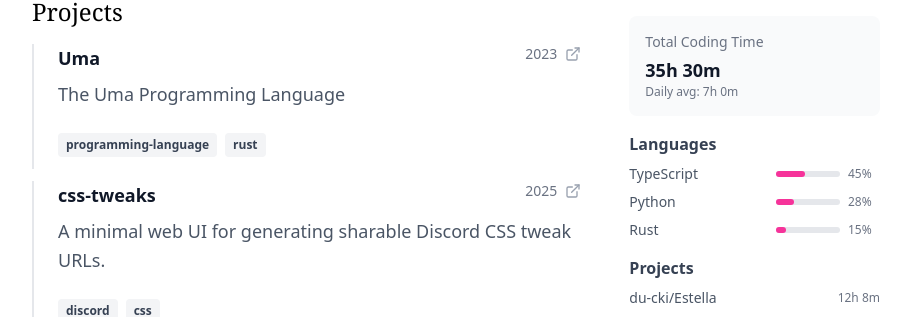
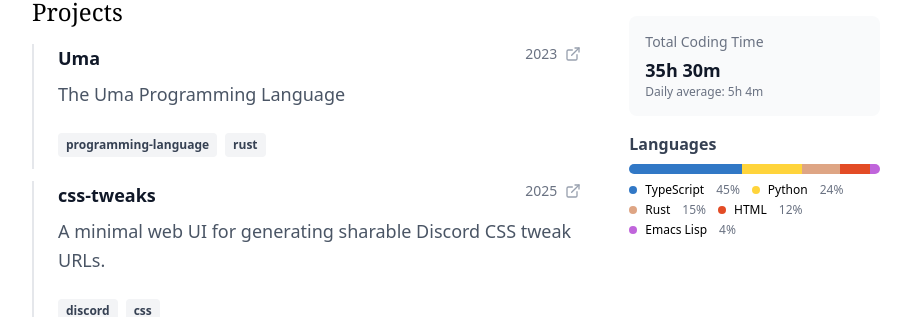
Before and after one commit to du-cki/faaz.dev, a Next.js app: page / in a window 1280 px wide. Shown: the part 495-812 px from the top of the page, without its empty margins (184-1095 px from the left). Built offline with nearby package versions, Linux system fonts and the light colour scheme; no server answers.

Commit message:
feat: github style language bar

```diff
--- a/components/home/RightSide.tsx
+++ b/components/home/RightSide.tsx
@@ -20,16 +20,22 @@ const getTimeForTimezone = (tz: string): string => {
 const getMockWakaTimeData = () => {
   return {
     total_seconds: 127800,
-    daily_average: 25200,
     languages: [
-      { name: "TypeScript", percent: 45.2, total_seconds: 57726 },
-      { name: "Python", percent: 28.1, total_seconds: 35912 },
-      { name: "Rust", percent: 15.3, total_seconds: 19553 },
-      { name: "HTML", percent: 2.7, total_seconds: 3451 },
-    ],
-    projects: [
-      { name: "du-cki/Estella", percent: 34.2, total_seconds: 43708 },
-      { name: "du-cki/faaz.dev", percent: 28.9, total_seconds: 36934 },
+      {
+        name: "TypeScript",
+        percent: 45,
+        total_seconds: 57726,
+        colour: "#3178C6",
+      },
+      { name: "Python", percent: 24, total_seconds: 35912, colour: "#FFD43B" },
+      { name: "Rust", percent: 15, total_seconds: 19553, colour: "#DEA584" },
+      { name: "HTML", percent: 12, total_seconds: 3451, colour: "#E34C26" },
+      {
+        name: "Emacs Lisp",
+        percent: 4,
+        total_seconds: 35912,
+        colour: "#C065DB",
+      },
     ],
   };
 };
@@ -99,52 +105,39 @@ export default function RightSide() {
             </div>
 
             <div className="text-xs text-gray-500">
-              Daily avg: {formatTime(wakaTimeData.daily_average)}
+              Daily average: {formatTime(wakaTimeData.total_seconds / 7)}
             </div>
           </div>
 
           <div>
-            <div className="text-md font-semibold text-gray-700 mb-2">
+            <span className="text-md font-semibold text-gray-700">
               Languages
+            </span>
+
+            <div className="flex items-center rounded-lg overflow-clip mt-2">
+              {wakaTimeData.languages.map(({ name, percent, colour }) => (
+                <div
+                  key={name}
+                  style={{ width: `${percent}%`, backgroundColor: colour }}
+                  className="h-2.5 hover:scale-110 transition-all"
+                />
+              ))}
             </div>
 
-            <div className="space-y-2">
-              {wakaTimeData.languages.slice(0, 3).map((lang, index) => (
-                <div
-                  key={index}
-                  className="flex items-center justify-between text-sm"
-                >
-                  <span className="text-gray-600">{lang.name}</span>
-                  <div className="flex items-center gap-2">
-                    <div className="w-16 bg-gray-200 rounded-full h-1.5">
-                      <div
-                        className="bg-pink-500 h-1.5 rounded-full"
-                        style={{ width: `${lang.percent}%` }}
-                      ></div>
-                    </div>
-                    <span className="text-gray-500 text-xs w-8">
-                      {lang.percent.toFixed(0)}%
+            <div className="flex flex-wrap space-x-3 space-y-1 mt-2 select-none">
+              {wakaTimeData.languages.map(({ name, colour, percent }) => (
+                <div key={name} className="flex items-center">
+                  <div
+                    className="rounded-full w-2 h-2 mr-2"
+                    style={{ backgroundColor: colour }}
+                  />
+
+                  <span className="text-xs font-medium! hover:text-gray-600 transition-all">
+                    {name}
+
+                    <span className="text-gray-500 ml-3">
+                      {percent.toFixed(0)}%
                     </span>
-                  </div>
-                </div>
-              ))}
-            </div>
-          </div>
-
-          <div>
-            <div className="text-md font-semibold text-gray-700 mb-2">
-              Projects
-            </div>
-
-            <div className="space-y-2">
-              {wakaTimeData.projects.slice(0, 2).map((project, index) => (
-                <div
-                  key={index}
-                  className="flex items-center justify-between text-sm"
-                >
-                  <span className="text-gray-600 truncate">{project.name}</span>
-                  <span className="text-gray-500 text-xs">
-                    {formatTime(project.total_seconds)}
                   </span>
                 </div>
               ))}
```
